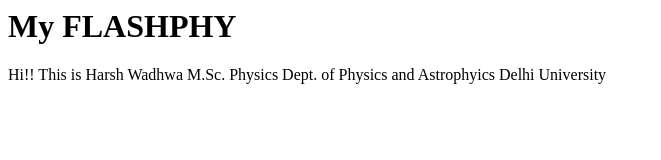
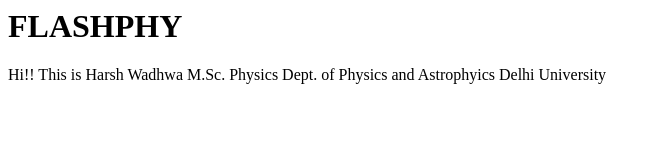
Before and after one commit to QuantHW/FlashPhy, a plain HTML site: page index.html in a window 1280 px wide. Shown: the whole page, without its empty margins (0-661 px from the left). Drawn offline with Linux system fonts and the light colour scheme.

Commit message:
Update index.html

```diff
--- a/index.html
+++ b/index.html
@@ -6,7 +6,7 @@
   </head>
   <body>
     <h1>
-      My FLASHPHY
+      FLASHPHY
     </h1>
     <p>
       Hi!! This is Harsh Wadhwa
```
